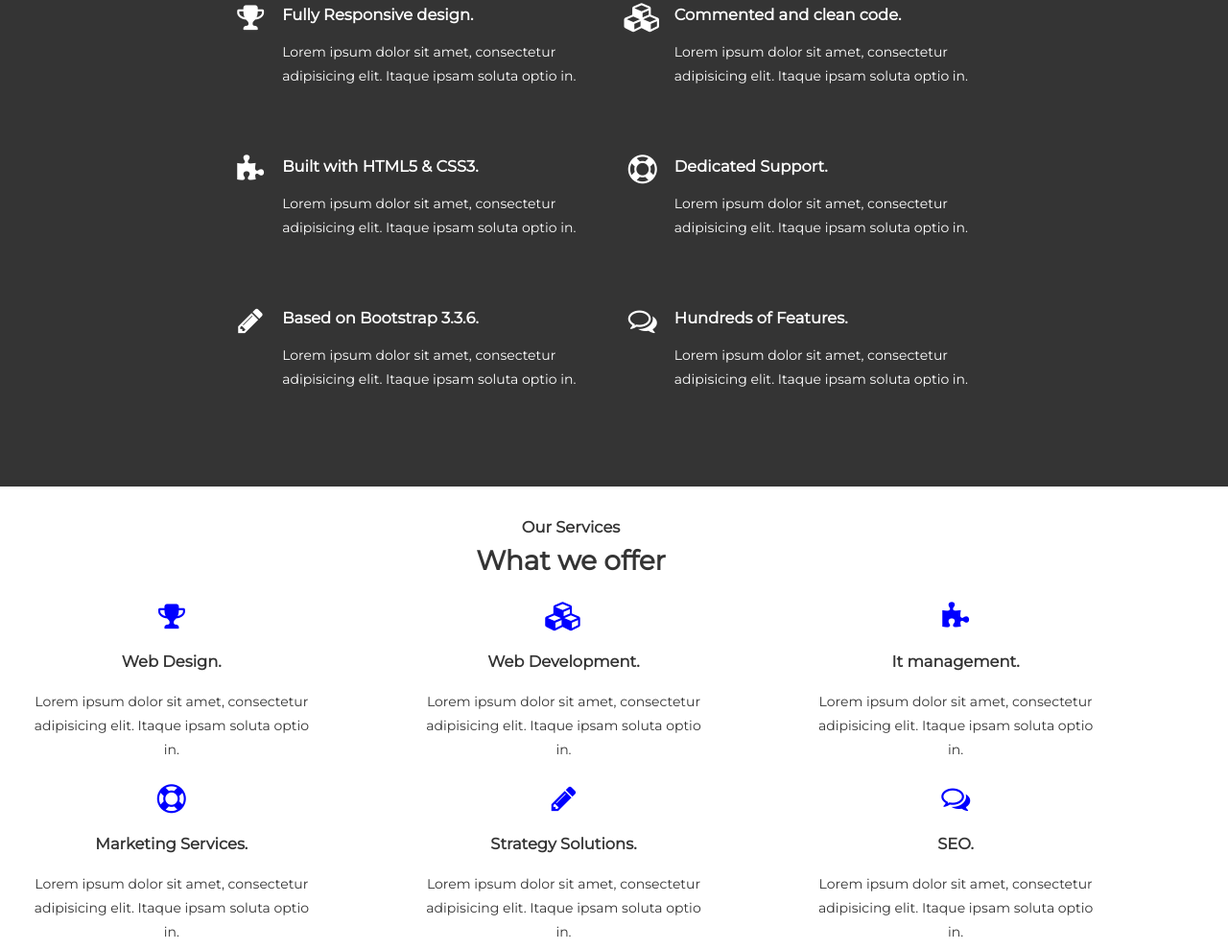
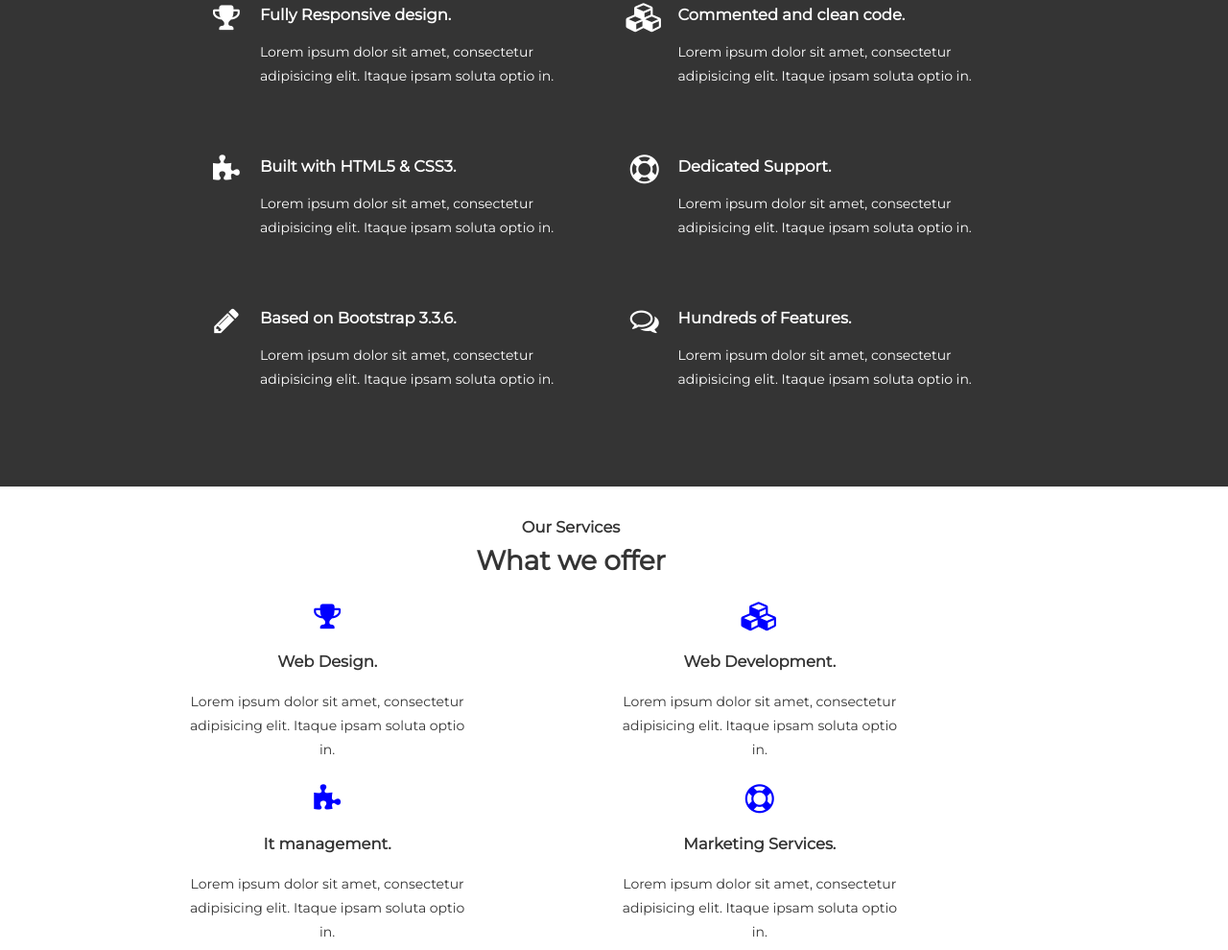
Before and after one commit to andjela-pajic/Startit-kurs-domaci, a plain HTML site: page Osmi cas/index.html in a window 1280 px wide. Shown: the part 706-1696 px from the top of the page at 96% size. Drawn offline with Linux system fonts and the light colour scheme.

Commit message:
Update style.css

```diff
--- a/Osmi cas/css/style.css
+++ b/Osmi cas/css/style.css
@@ -126,7 +126,7 @@ button:hover {
 	background-color:#343434;
 	color:white;
 	display: inline-block;
-	max-width:400px;
+	max-width:427px;
 	width: 100%;
 	height:150px;
 	margin-right: 5px;
@@ -200,7 +200,7 @@ button:hover {
 
 .offer .style {
 	display: inline-block;
-	max-width:400px;
+	max-width:442px;
 	width: 100%;
 	height:190px;
 	margin-right: 5px;
```
